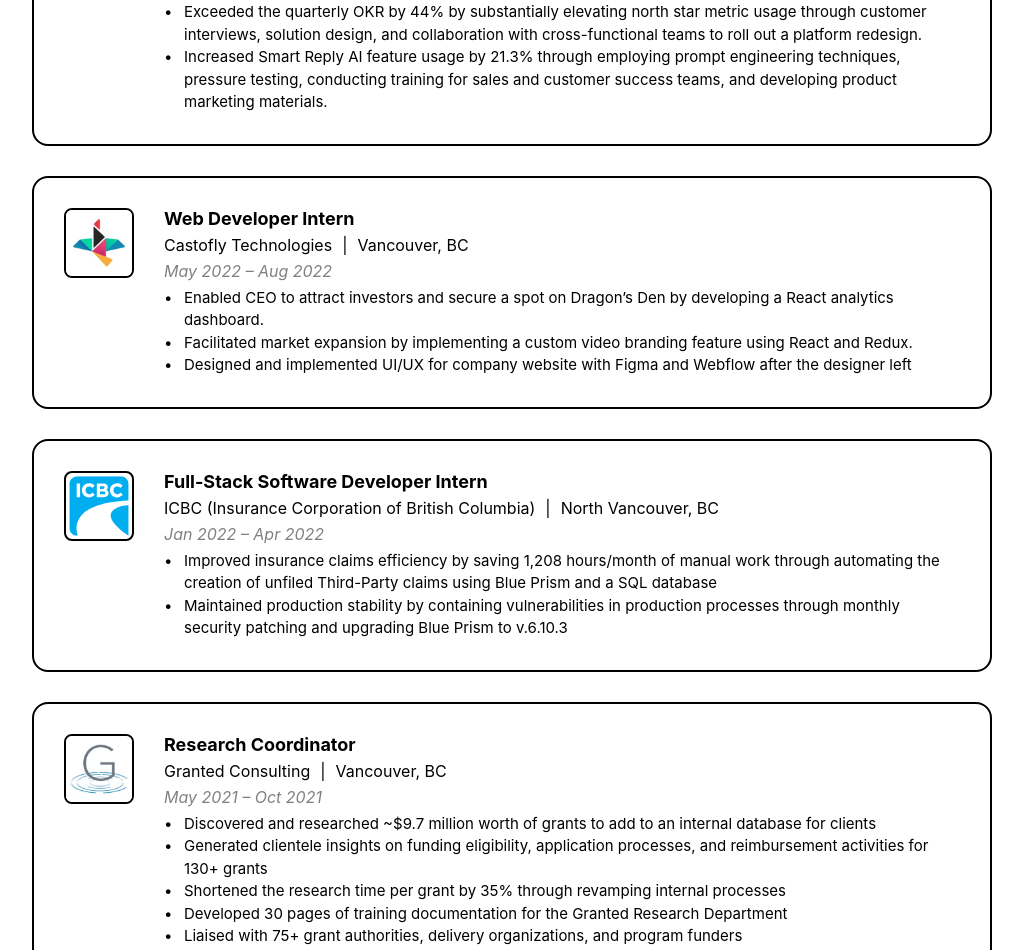
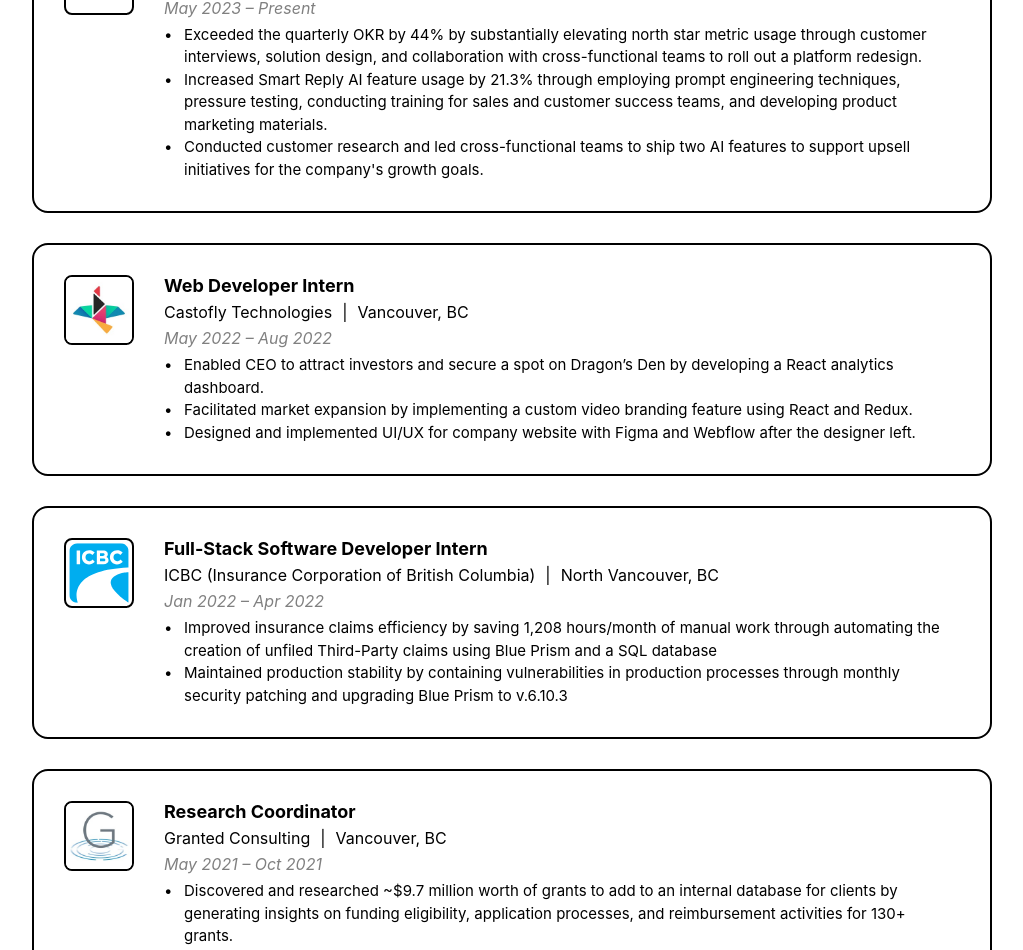
Before and after one commit to tarynwou/me, a Next.js app in the folder nextjs-blog/: page / in a window 1280 px wide. Shown: the part 2096-3046 px from the top of the page, without its empty margins (128-1151 px from the left). Built offline with nearby package versions, Linux system fonts and the light colour scheme.

Commit message:
changed granted descriptions

```diff
--- a/nextjs-blog/components/WorkExperience.tsx
+++ b/nextjs-blog/components/WorkExperience.tsx
@@ -14,7 +14,9 @@ export default function WorkExperience() {
 				experienceLocation="Vancouver, BC"
 				experienceStartDate="Jan 2024"
 				experienceEndDate="Apr 2024"
-				experienceDescription={[,]}
+				experienceDescription={[
+					"Joining the IT Solutions Delivery Team",
+				]}
 			></ExperienceCard>
 			<ExperienceCard
 				imgSrc="/images/copilotai_circle.png"
@@ -26,6 +28,7 @@ export default function WorkExperience() {
 				experienceDescription={[
 					"Exceeded the quarterly OKR by 44% by substantially elevating north star metric usage through customer interviews, solution design, and collaboration with cross-functional teams to roll out a platform redesign.",
 					"Increased Smart Reply AI feature usage by 21.3% through employing prompt engineering techniques, pressure testing, conducting training for sales and customer success teams, and developing product marketing materials.",
+					"Conducted customer research and led cross-functional teams to ship two AI features to support upsell initiatives for the company's growth goals.",
 				]}
 			></ExperienceCard>
 			<ExperienceCard
@@ -38,7 +41,7 @@ export default function WorkExperience() {
 				experienceDescription={[
 					"Enabled CEO to attract investors and secure a spot on Dragon’s Den by developing a React analytics dashboard.",
 					"Facilitated market expansion by implementing a custom video branding feature using React and Redux.",
-					"Designed and implemented UI/UX for company website with Figma and Webflow after the designer left",
+					"Designed and implemented UI/UX for company website with Figma and Webflow after the designer left.",
 				]}
 			></ExperienceCard>
 			<ExperienceCard
@@ -71,10 +74,8 @@ export default function WorkExperience() {
 						experienceStartDate="May 2021"
 						experienceEndDate="Oct 2021"
 						experienceDescription={[
-							"Discovered and researched ~$9.7 million worth of grants to add to an internal database for clients",
-							"Generated clientele insights on funding eligibility, application processes, and reimbursement activities for 130+ grants",
-							"Shortened the research time per grant by 35% through revamping internal processes",
-							"Developed 30 pages of training documentation for the Granted Research Department",
+							"Discovered and researched ~$9.7 million worth of grants to add to an internal database for clients by generating insights on funding eligibility, application processes, and reimbursement activities for 130+ grants.",
+							"Shortened the research time per grant by 35% through revamping internal processes and developed 30 pages of training documentation for the Granted Research Department.",
 							"Liaised with 75+ grant authorities, delivery organizations, and program funders",
 							"Developed 18 minutes of grant overview videos, including generating insights, storyboards and scripts",
 						]}
```
